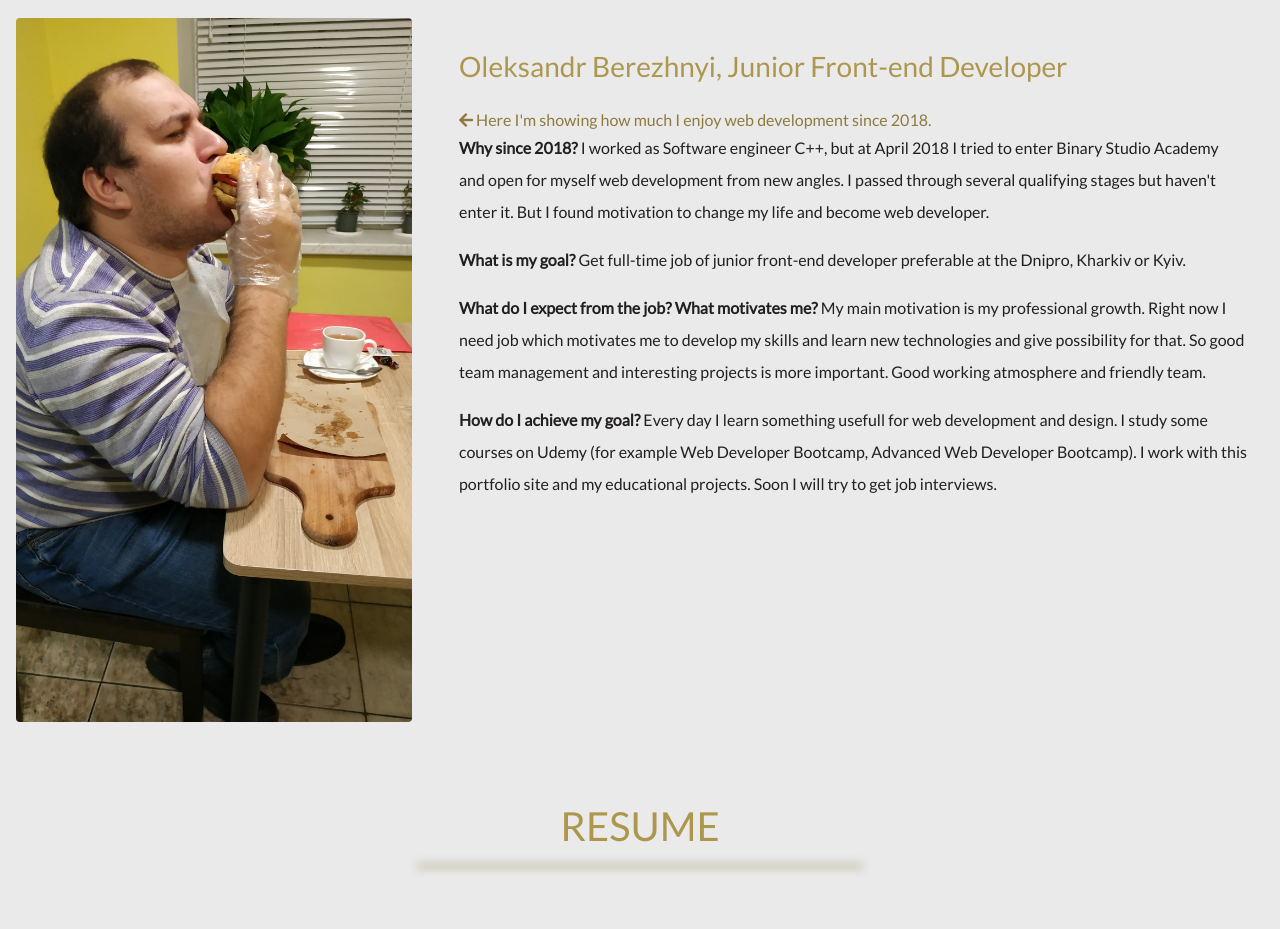
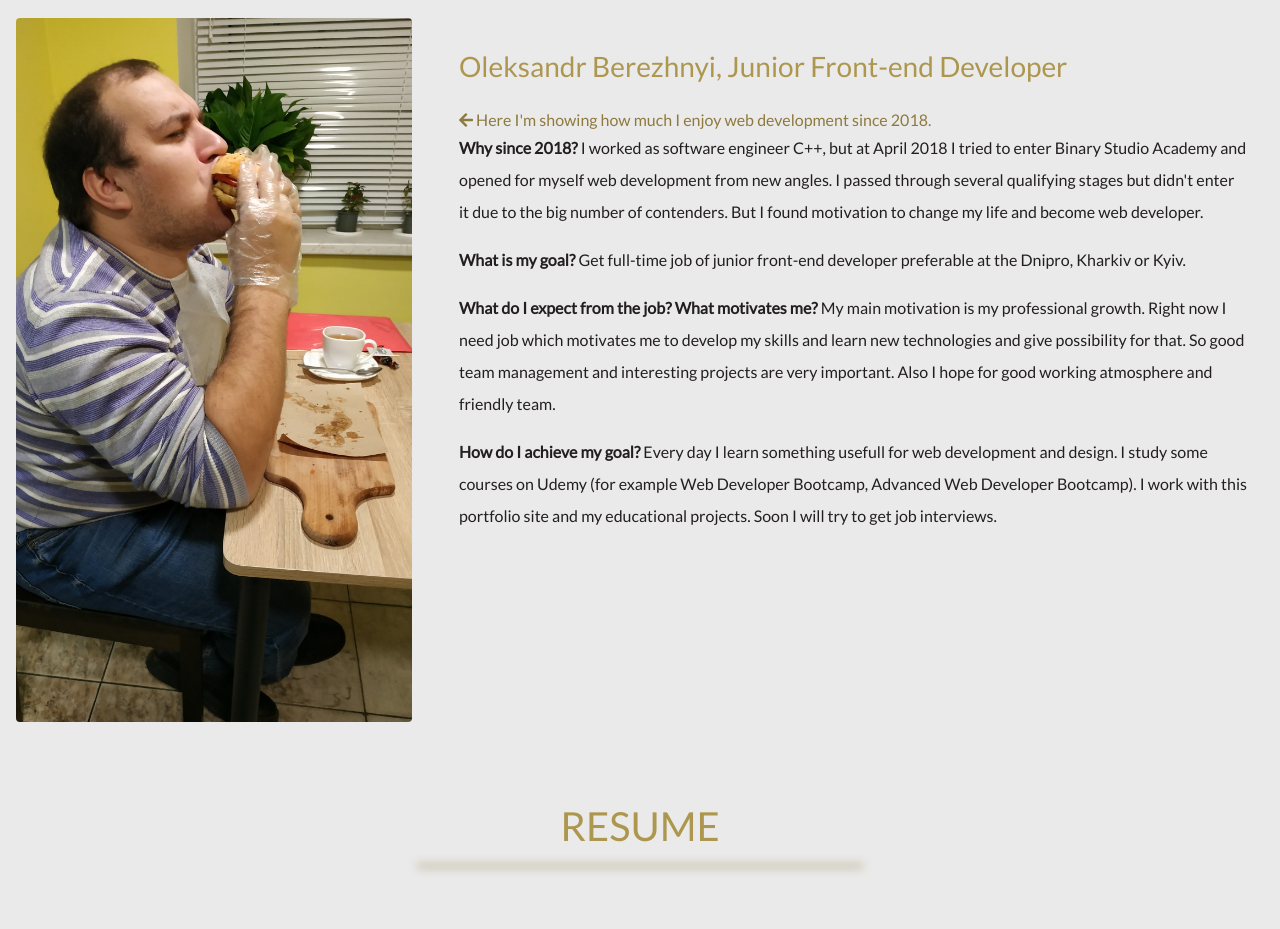
Before and after one commit to alexander-berezhnoy/Portfolio, a plain HTML site: page index.html in a window 1280 px wide. Shown: the part 1040-1969 px from the top of the page. Drawn offline with nearby package versions, Linux system fonts and the light colour scheme.

Commit message:
Edit about section

```diff
--- a/index.html
+++ b/index.html
@@ -95,7 +95,7 @@
           <i class="fas fa-arrow-left"></i><span> Here I'm showing how much I enjoy web development since 2018. </span>
 
           <p><strong>Why since 2018?</strong>
-          I worked as Software engineer C++, but at April 2018 I tried to enter Binary Studio Academy and open for myself web development from new angles. I passed through several qualifying stages but haven't enter it. But I found motivation to change my life and become web developer.
+          I worked as software engineer C++, but at April 2018 I tried to enter Binary Studio Academy and opened for myself web development from new angles. I passed through several qualifying stages but didn't enter it due to the big number of contenders. But I found motivation to change my life and become web developer.
           </p>
 
           <p><strong>What is my goal?</strong>
@@ -105,8 +105,8 @@
           <p>
             <strong>What do I expect from the job? What motivates me?</strong>
             My main motivation is my professional growth. Right now I need job which motivates me to develop my skills and learn new technologies and give possibility for that.
-            So good team management and interesting projects is more important.
-            Good working atmosphere and friendly team.
+            So good team management and interesting projects are very important.
+            Also I hope for good working atmosphere and friendly team.
           </p>
 
           <p><strong>How do I achieve my goal?</strong>
```
